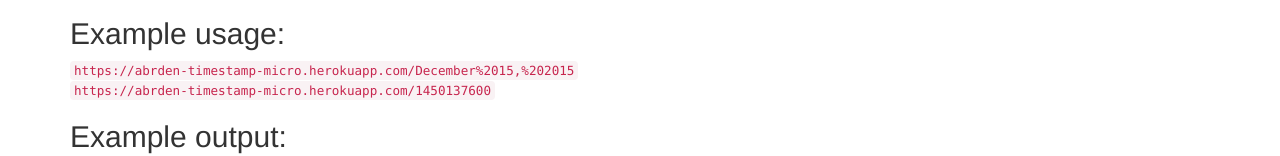
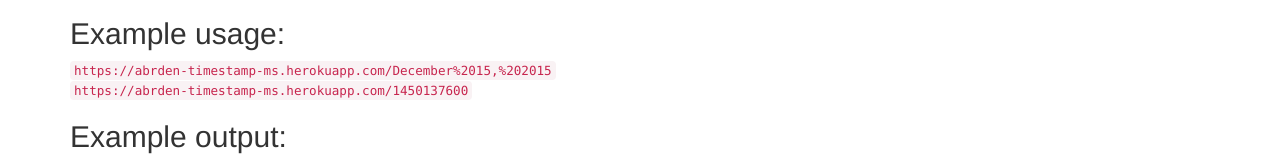
Before and after one commit to abrden/timestamp-microservice, a website: page public/index.html in a window 1280 px wide. Shown: the part 248-404 px from the top of the page. Drawn offline with nearby package versions, Linux system fonts and the light colour scheme.

Commit message:
Changes in heroku app link

```diff
--- a/public/index.html
+++ b/public/index.html
@@ -21,8 +21,8 @@
         </ol>
     </blockquote>
     <h2>Example usage:</h2>
-    <code>https://abrden-timestamp-micro.herokuapp.com/December%2015,%202015</code><br>
-    <code>https://abrden-timestamp-micro.herokuapp.com/1450137600</code>
+    <code>https://abrden-timestamp-ms.herokuapp.com/December%2015,%202015</code><br>
+    <code>https://abrden-timestamp-ms.herokuapp.com/1450137600</code>
     <h2>Example output:</h2>
     <code>{ "unix": 1450137600, "natural": "December 15, 2015" }</code>
 </div>
```
